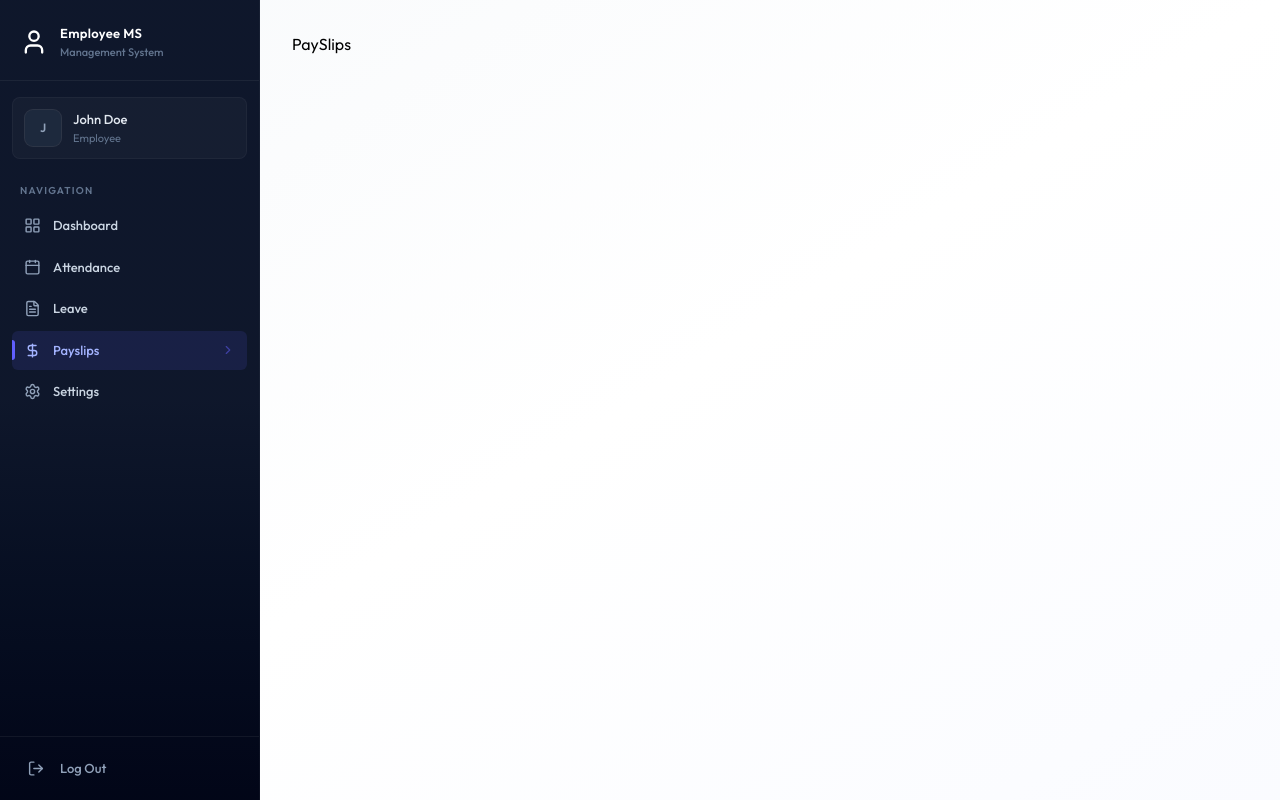
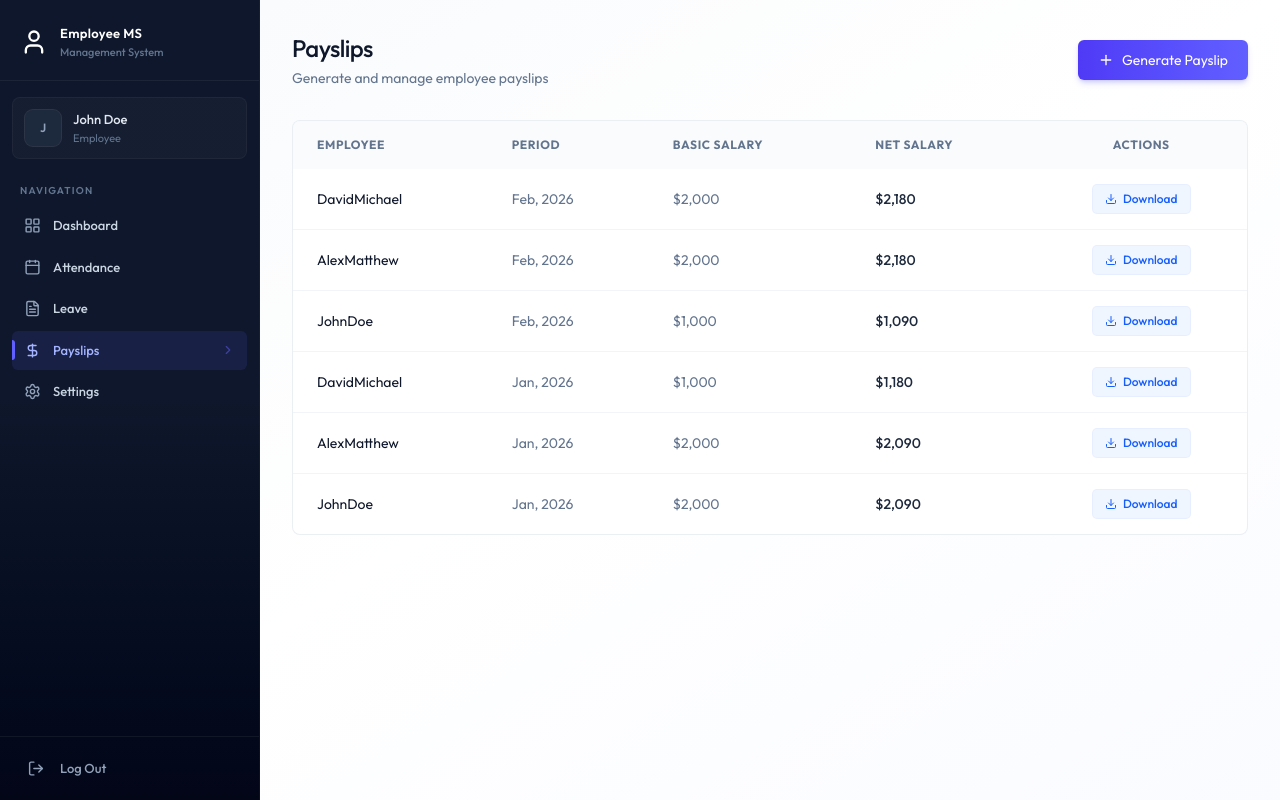
Before and after one commit to Devnehate/EMS, a React (Vite) app in the folder client/: page /payslips in a window 1280 px wide. Built offline with nearby package versions, Linux system fonts and the light colour scheme.

Commit message:
payslip page UI completed

```diff
--- /dev/null
+++ b/client/src/components/Payslip/GeneratePayslipForm.jsx
@@ -0,0 +1,85 @@
+/* eslint-disable no-unused-vars */
+import { Loader2, Plus, X } from "lucide-react";
+import { useState } from "react"
+
+const GeneratePayslipForm = ({ employees, onSuccess }) => {
+
+    const [isOpen, setIsOpen] = useState(false);
+    const [loading, setLoading] = useState(false);
+
+    if (!isOpen) return (
+        <button onClick={() => setIsOpen(true)} className="btn-primary flex items-center gap-2">
+            <Plus className="w-4 h-4" /> Generate Payslip
+        </button>
+    )
+
+    const handleSubmit = async (e) => {
+        e.preventDefault();
+    }
+
+    return (
+        <div className="fixed inset-0 bg-black/40 backdrop-blur-sm flex items-center justify-center z-50 p-4">
+            <div className="card max-w-lg p-6 animate-slide-up">
+                <div className="flex justify-between items-center mb-6">
+                    <h3 className="text-lg font-bold text-slate-900">Generate Monthly Payslip</h3>
+                    <button onClick={() => setIsOpen(false)} className="text-slate-400 hover:text-slate-600 p-1">
+                        <X size={20} />
+                    </button>
+                </div>
+                <form onSubmit={handleSubmit} className="space-y-4">
+                    <div>
+                        <label className="block text-sm font-medium text-slate-700 mb-2">Employee</label>
+                        <select name="employeeId" required>
+                            {employees.map((e) => (
+                                <option value={e.id} key={e.id}>
+                                    {e.firstName} {e.lastName} ({e.position})
+                                </option>
+                            ))}
+                        </select>
+                    </div>
+                    <div className="grid grid-cols-2 gap-4">
+                        <div>
+                            <label className="block text-sm font-medium text-slate-700 mb-2">Month</label>
+                            <select name="month">
+                                {Array.from({ length: 12 }, (_, i) => i + 1).map((m) =>
+                                (
+                                    <option value={m} key={m}>
+                                        {m}
+                                    </option>
+                                )
+                                )}
+                            </select>
+                        </div>
+                        <div>
+                            <label className="block text-sm font-medium text-slate-700 mb-2">Year</label>
+                            <input type="number" name="year" defaultValue={new Date().getFullYear()} />
+                        </div>
+                    </div>
+                    <div>
+                        <label className="block text-sm font-medium text-slate-700 mb-2">Basic Salary</label>
+                        <input type="number" name="basicSalary" required placeholder="5000" />
+                    </div>
+                    <div className="grid grid-cols-2 gap-4">
+                        <div>
+                            <label className="block text-sm font-medium text-slate-700 mb-2">Allowances</label>
+                            <input type="number" name="allowances" defaultValue={0} />
+                        </div>
+                        <div>
+                            <label className="block text-sm font-medium text-slate-700 mb-2">Deductions</label>
+                            <input type="number" name="deductions" defaultValue={0} />
+                        </div>
+                    </div>
+                    <div className="flex justify-end gap-3 pt-2">
+                        <button className="btn-secondary" type="button" onClick={()=>setIsOpen(false)}>Cancel</button>
+                        <button className="btn-primary flex items-center" disabled={loading} type="submit">
+                                {loading && <Loader2 className="w-4 h-4 mr-2 animate-spin" />}
+                            Generate
+                        </button>
+                    </div>
+                </form>
+            </div>
+        </div>
+    )
+}
+
+export default GeneratePayslipForm
--- /dev/null
+++ b/client/src/components/Payslip/PayslipList.jsx
@@ -0,0 +1,63 @@
+import { format } from "date-fns"
+import { Download } from "lucide-react"
+
+const PayslipList = ({ payslips, isAdmin }) => {
+    return (
+        <div className="card overflow-hidden">
+            <div className="overflow-x-auto">
+                <table className="table-modern">
+                    <thead>
+                        <tr>
+                            {isAdmin && <th>Employee</th>}
+                            <th>Period</th>
+                            <th>Basic Salary</th>
+                            <th>Net Salary</th>
+                            <th className="text-center">Actions</th>
+
+                        </tr>
+                    </thead>
+                    <tbody>
+                        {payslips.length === 0 ? (
+                            <tr>
+                                <td colSpan={isAdmin ? 5 : 4} className="text-center py-12 text-slate-50">
+                                    No payslips found
+                                </td>
+                            </tr>
+                        ) : (
+
+                            payslips.map((payslip) => {
+                                return (
+                                    <tr key={payslip._id || payslip.id}>
+                                        {isAdmin && (
+                                            <td className="text-slate-900">
+                                                {payslip.employee?.firstName}
+                                                {payslip.employee?.lastName}
+                                            </td>
+                                        )}
+                                        <td className="text-slate-500">
+                                            {format(new Date(payslip.year, payslip.month - 1), 'MMM, yyyy')}
+                                        </td>
+                                        <td className="text-slate-500">
+                                            ${payslip.basicSalary?.toLocaleString()}
+                                        </td>
+                                          <td className="font-medium text-slate-800">
+                                            ${payslip.netSalary?.toLocaleString()}
+                                        </td>
+                                        <td className="text-center">
+                                            <button onClick={()=> window.open(`/print/payslips/${payslip._id || payslip.id}`)} className="inline-flex items-center px-3 py-1.5 text-xs font-medium rounded text-blue-600 bg-blue-50 hover:bg-blue-100 transition-colors ring-1 ring-blue-600/10">
+                                                <Download className="w-3 h-3 mr-1.5" /> Download
+                                            </button>
+                                        </td>
+
+                                    </tr>
+                                )
+                            })
+                        )}
+                    </tbody>
+                </table>
+            </div>
+        </div>
+    )
+}
+
+export default PayslipList
--- a/client/src/pages/PaySlips.jsx
+++ b/client/src/pages/PaySlips.jsx
@@ -1,7 +1,46 @@
+/* eslint-disable react-hooks/set-state-in-effect */
+/* eslint-disable no-unused-vars */
+import { useCallback, useEffect, useState } from "react"
+import { dummyEmployeeData, dummyPayslipData } from "../assets/assets";
+import Loading from "../components/Loading";
+import PayslipList from "../components/Payslip/PayslipList";
+import GeneratePayslipForm from "../components/Payslip/GeneratePayslipForm";
 
 const PaySlips = () => {
+
+  const [paySlips, setPaySlips] = useState([]);
+  const [employees, setEmployees] = useState([]);
+  const [loading, setLoading] = useState(true);
+  const isAdmin = true;
+
+  const fetchPaySlips = useCallback(async () => {
+    setPaySlips(dummyPayslipData);
+    setTimeout(() => {
+      setLoading(false);
+    }, 1000);
+  },[])
+
+  useEffect(() => {
+    fetchPaySlips();
+  }, [fetchPaySlips]);
+
+   useEffect(() => {
+     if (isAdmin) setEmployees(dummyEmployeeData);
+  }, [isAdmin]);
+
+  if(loading) return <Loading />
+
   return (
-    <div>PaySlips</div>
+    <div className="animate-fade-in">
+      <div className="flex flex-col sm:flex-row justify-between items-start sm:items-center gap4 mb-8">
+        <div>
+          <h1 className="page-title">Payslips</h1>
+          <p className="page-subtitle">{isAdmin ?  "Generate and manage employee payslips" : "Your payslip history"}</p>
+        </div>
+        {isAdmin && <GeneratePayslipForm employees={employees} onSuccess={fetchPaySlips} />}
+      </div>
+      <PayslipList payslips={paySlips} isAdmin={isAdmin} />
+    </div>
   )
 }
 
```
